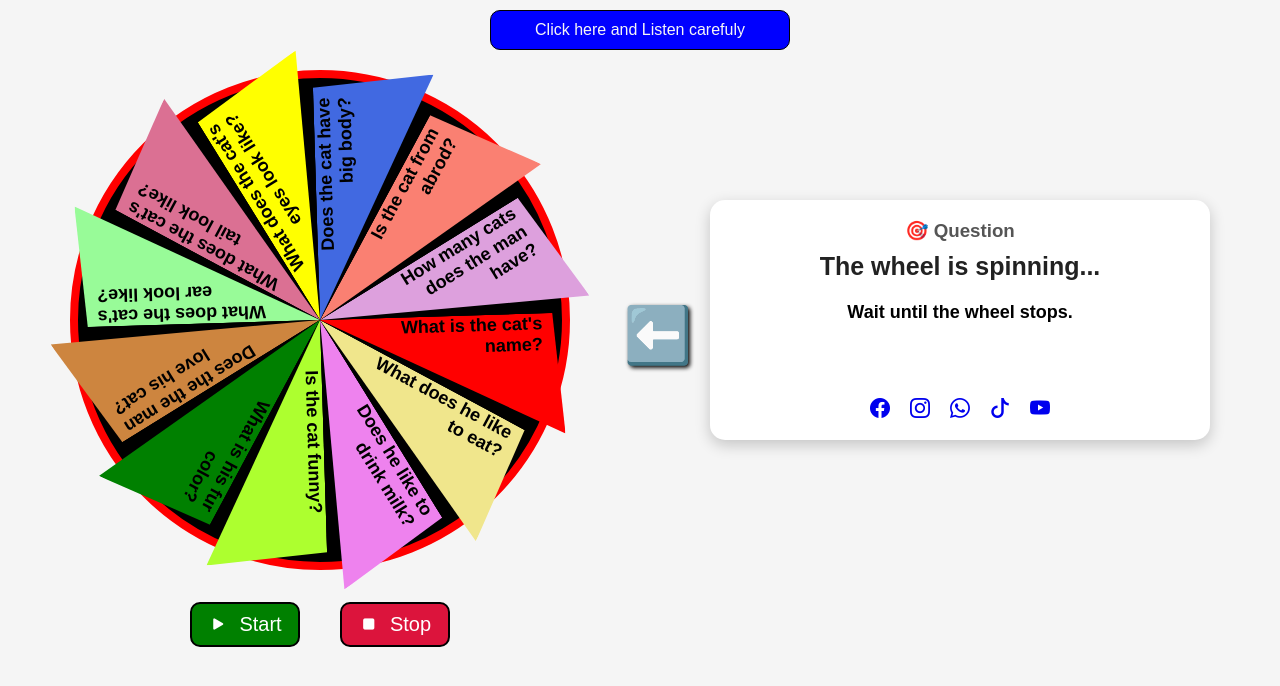
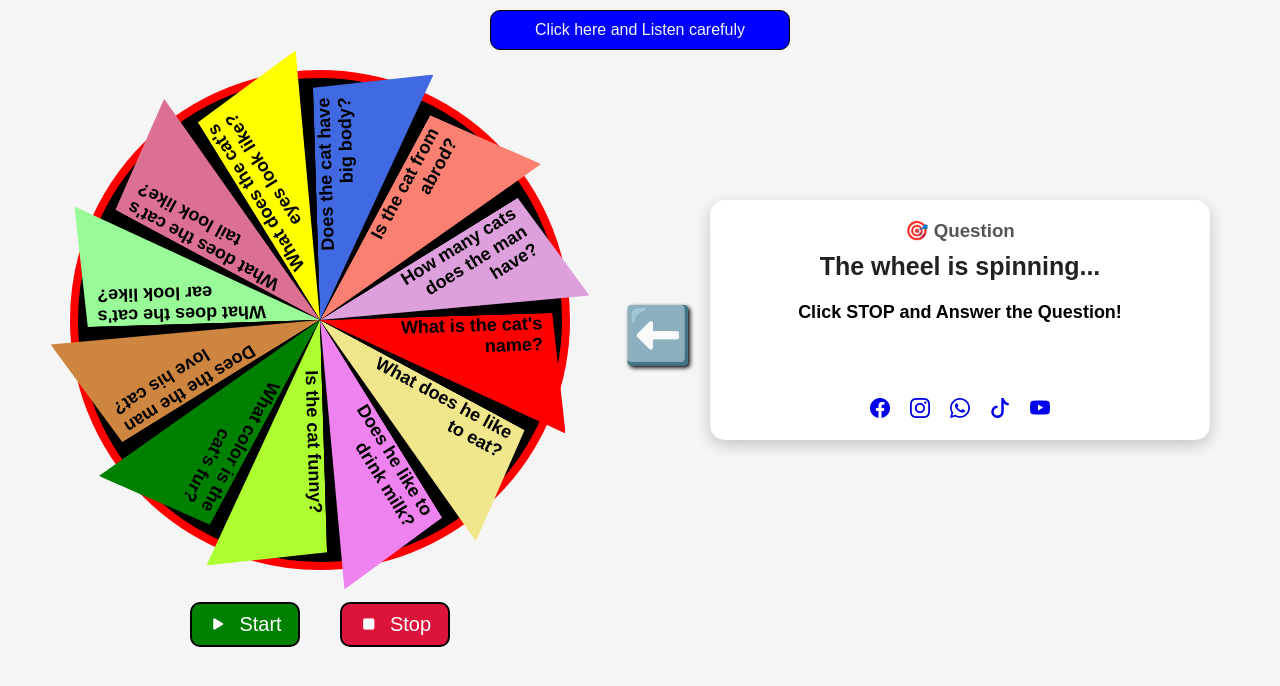
Before and after one commit to mhamry/spinner_seven, a plain HTML site: page index.html in a window 1280 px wide. Both pictures are taken after a click on the element "Start". Drawn offline with nearby package versions, Linux system fonts and the light colour scheme.

Commit message:
ubah text comand

```diff
--- a/index.html
+++ b/index.html
@@ -318,8 +318,8 @@
             <span>Is the cat funny?</span>
           </div>
 
-          <div class="sector" style="--i: 4; background: green" data-question="soft and white">
-            <span>What is his fur color?</span>
+          <div class="sector" style="--i: 4; background: green" data-question="white">
+            <span>What color is the cat's fur?</span>
           </div>
 
           <div class="sector" style="--i: 5; background: peru" data-question="yes he does">
@@ -550,7 +550,7 @@
         speed = 0;
 
         questionElement.textContent = "The wheel is spinning...";
-        statusElement.textContent = "Wait until the wheel stops.";
+        statusElement.textContent = "Click STOP and Answer the Question!";
         answerElement.textContent = "";
         correctAnswerElement.textContent = "";
 
```
